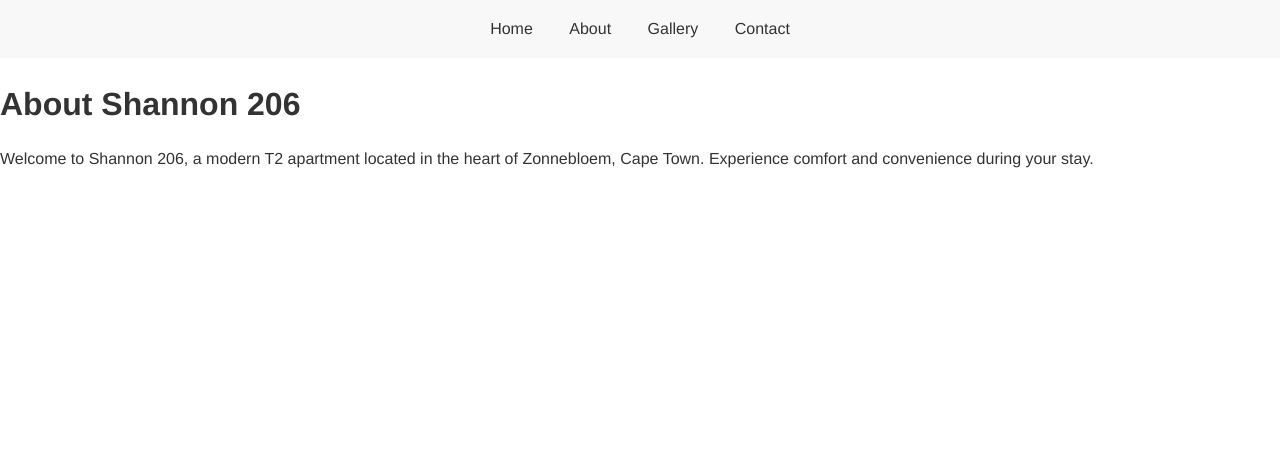
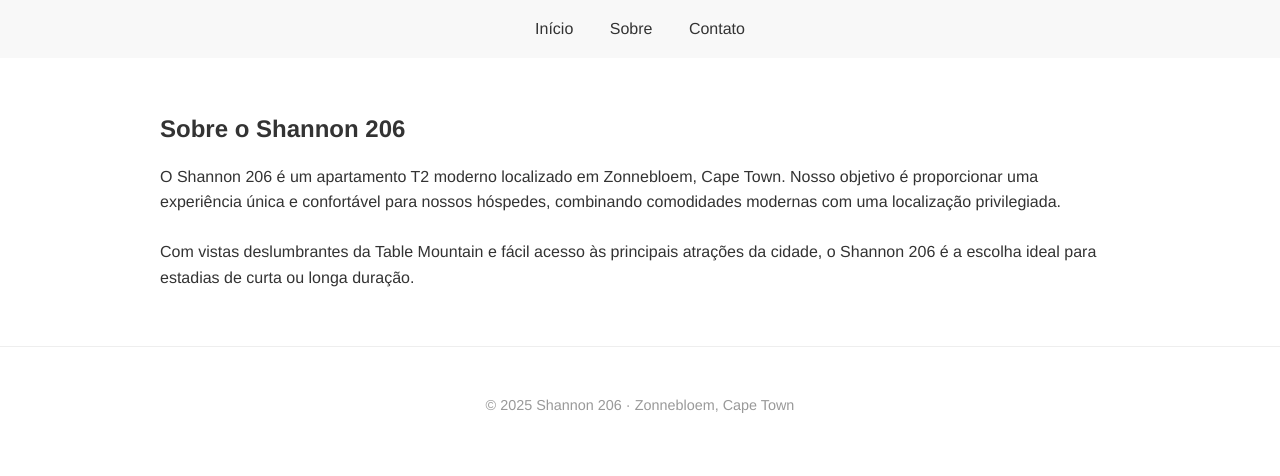
Before and after one commit to williamrss/Shannon206onSkyways, a plain HTML site: page about.html in a window 1280 px wide. Drawn offline with Linux system fonts and the light colour scheme.

Commit message:
Update about.html

```diff
--- a/about.html
+++ b/about.html
@@ -1,20 +1,31 @@
 <!DOCTYPE html>
-<html lang="en">
+<html lang="pt">
 <head>
-  <meta charset="UTF-8">
-  <title>About - Shannon 206</title>
+  <meta charset="UTF-8" />
+  <meta name="viewport" content="width=device-width, initial-scale=1.0" />
+  <title>Sobre Nós - Shannon 206</title>
   <link rel="stylesheet" href="style.css">
 </head>
 <body>
+
+  <!-- Navegação -->
   <nav>
-    <a href="index.html">Home</a>
-    <a href="about.html">About</a>
-    <a href="gallery.html">Gallery</a>
-    <a href="contact.html">Contact</a>
+    <a href="index.html">Início</a>
+    <a href="about.html">Sobre</a>
+    <a href="contact.html">Contato</a>
   </nav>
-  <main>
-    <h1>About Shannon 206</h1>
-    <p>Welcome to Shannon 206, a modern T2 apartment located in the heart of Zonnebloem, Cape Town. Experience comfort and convenience during your stay.</p>
-  </main>
+
+  <!-- Conteúdo Principal -->
+  <section class="container">
+    <h1>Sobre o Shannon 206</h1>
+    <p>O Shannon 206 é um apartamento T2 moderno localizado em Zonnebloem, Cape Town. Nosso objetivo é proporcionar uma experiência única e confortável para nossos hóspedes, combinando comodidades modernas com uma localização privilegiada.</p>
+    <p>Com vistas deslumbrantes da Table Mountain e fácil acesso às principais atrações da cidade, o Shannon 206 é a escolha ideal para estadias de curta ou longa duração.</p>
+  </section>
+
+  <!-- Rodapé -->
+  <footer>
+    <p>&copy; 2025 Shannon 206 · Zonnebloem, Cape Town</p>
+  </footer>
+
 </body>
 </html>
```
